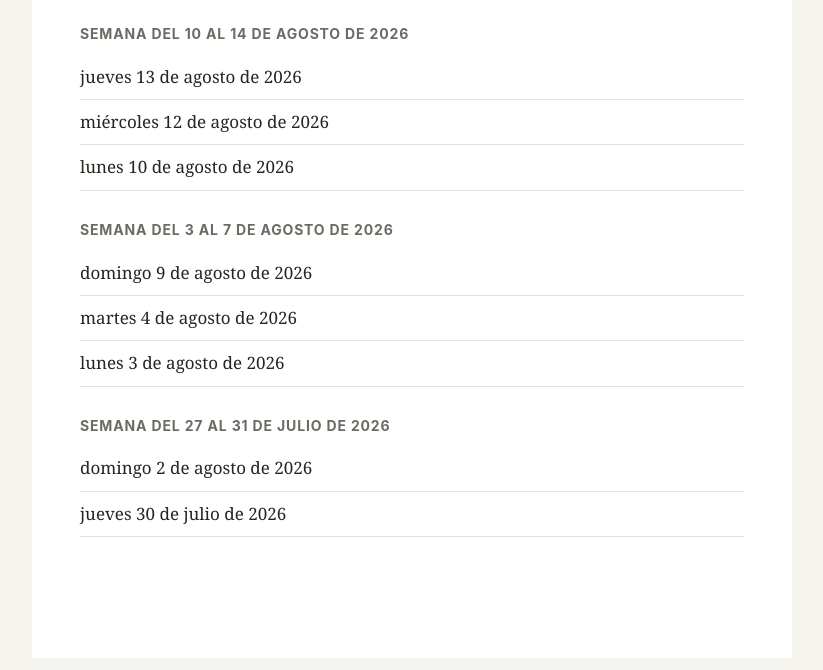
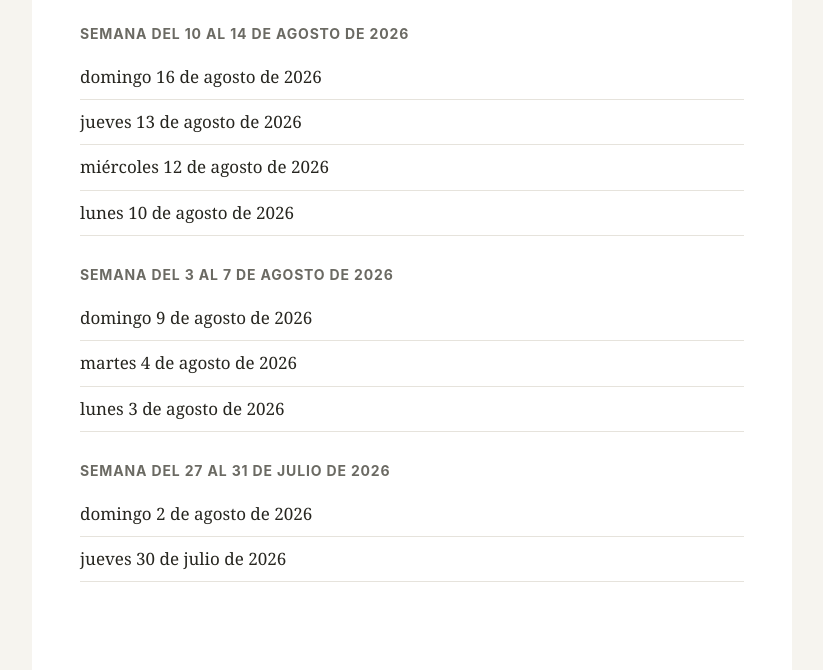
Before and after one commit to canaldis/prensa-diaria, a plain HTML site: page prensa/index.html in a window 1280 px wide. Shown: the part 142-812 px from the top of the page, without its empty margins (228-1051 px from the left). Drawn offline with Linux system fonts and the light colour scheme.

Commit message:
Prensa diaria: prensa/index.html

```diff
--- a/prensa/index.html
+++ b/prensa/index.html
@@ -27,6 +27,7 @@
     <section class="semana">
       <h2>Semana del 10 al 14 de agosto de 2026</h2>
       <ul>
+      <li><a href="2026-08-16.html">domingo 16 de agosto de 2026</a></li>
       <li><a href="2026-08-13.html">jueves 13 de agosto de 2026</a></li>
       <li><a href="2026-08-12.html">miércoles 12 de agosto de 2026</a></li>
       <li><a href="2026-08-10.html">lunes 10 de agosto de 2026</a></li>
```
